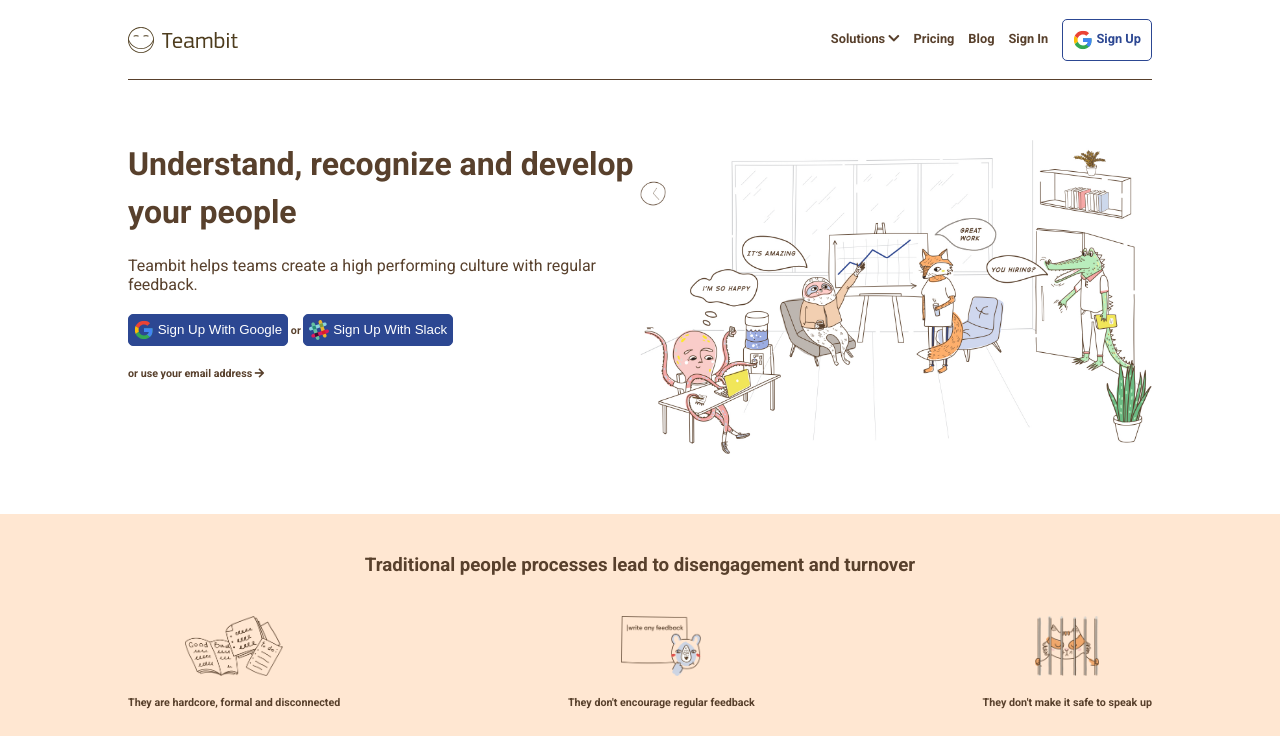
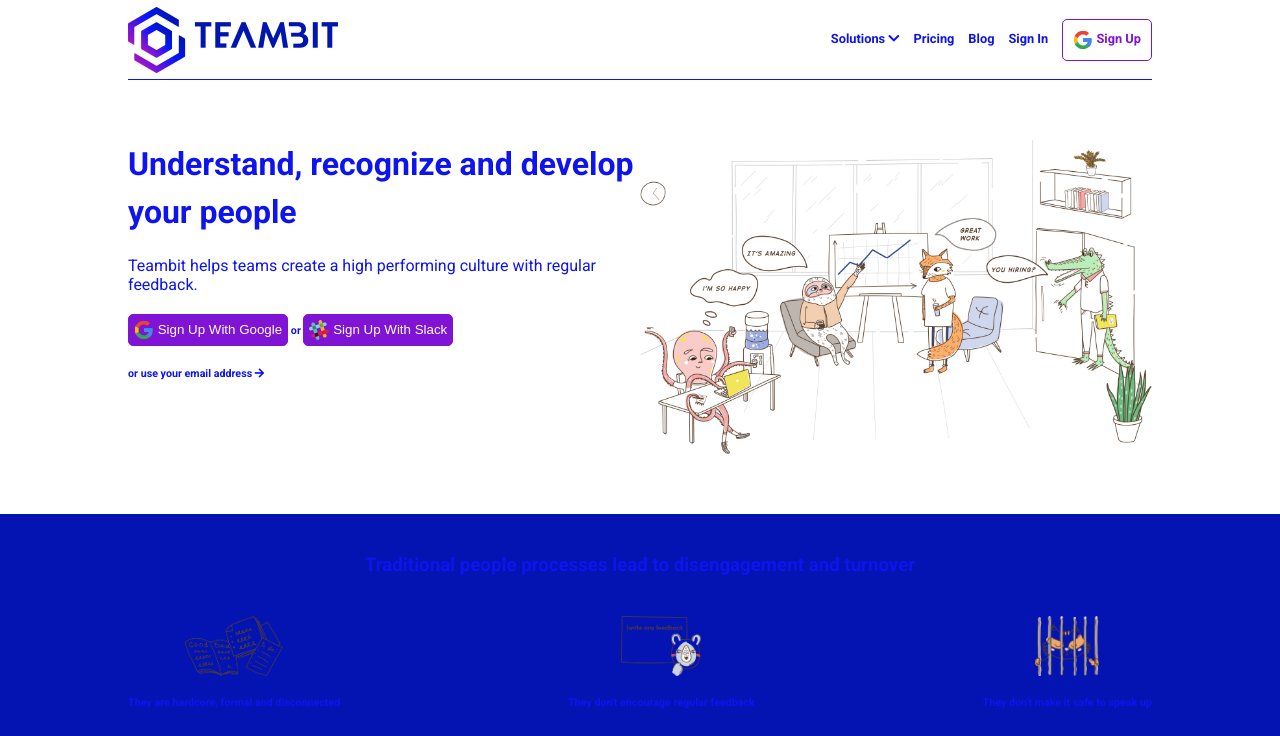
Before and after one commit to laura-caldaronello/node-sass-teambit, a website: page index.html in a window 1280 px wide. Shown: the top 736 px of the page. Drawn offline with Linux system fonts and the light colour scheme.

Commit message:
Nuovi colori e logo

```diff
--- a/index.html
+++ b/index.html
@@ -14,7 +14,7 @@
 
     <header>
         <div class="wrapper">
-            <img src="img/logo.svg">
+            <img src="img/TB_logo.png">
             <ul class="horizontal visible">
                 <li>
                     <a href="">
--- a/src/partials/_variables.scss
+++ b/src/partials/_variables.scss
@@ -1,9 +1,9 @@
 // colors
 $colors: (
     "color-1": rgb(255,255,255),
-    "color-2": rgb(255,231,210),
-    "color-3": rgb(88,64,44),
-    "color-4": rgb(44,71,146)
+    "color-2": #0414B3,
+    "color-3": #0E14EE,
+    "color-4": #7F14D4
 );
 // /colors
 
```
Also changed, not shown: dist/app.css, img/TB_logo.png (added).
